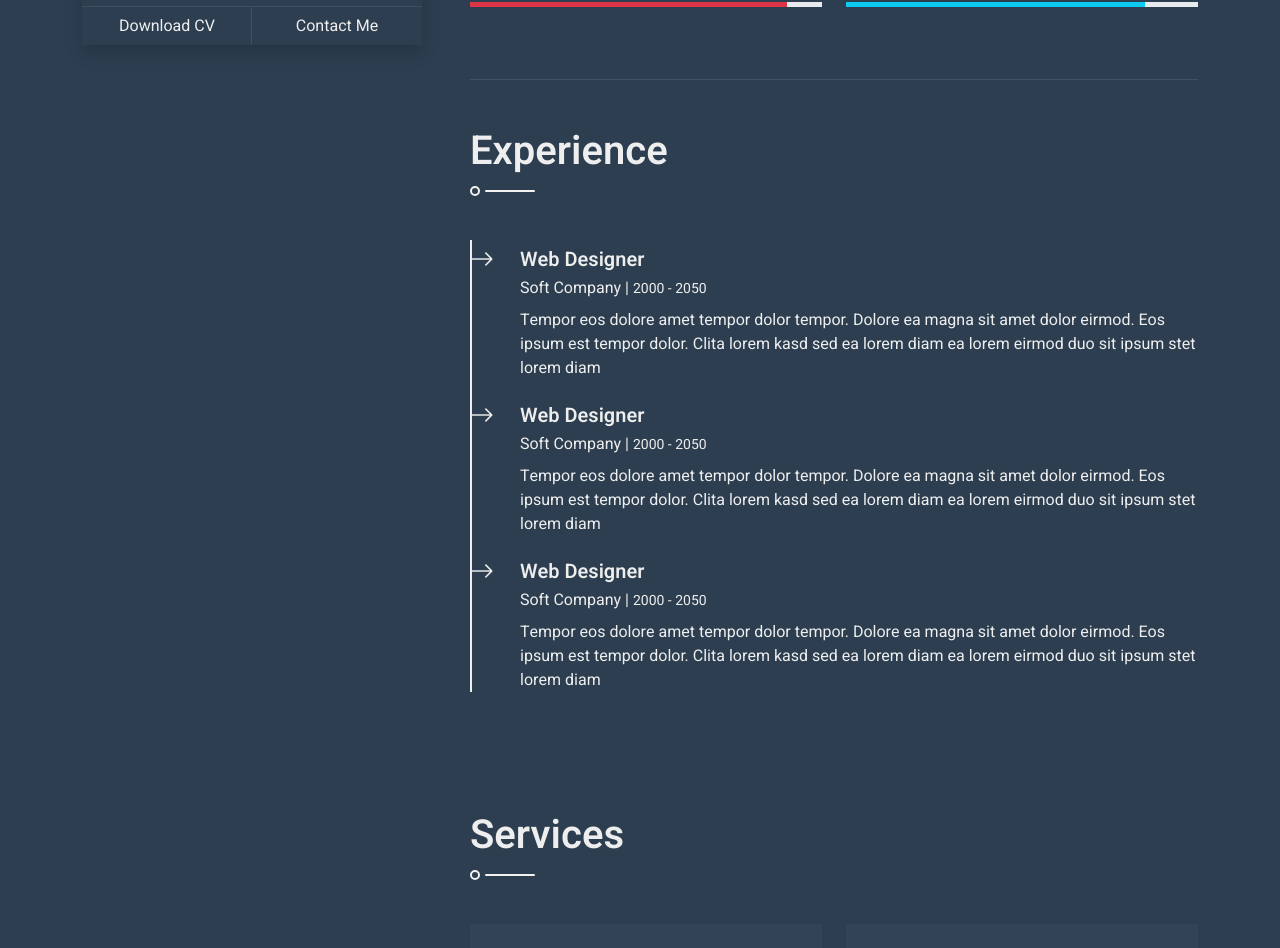
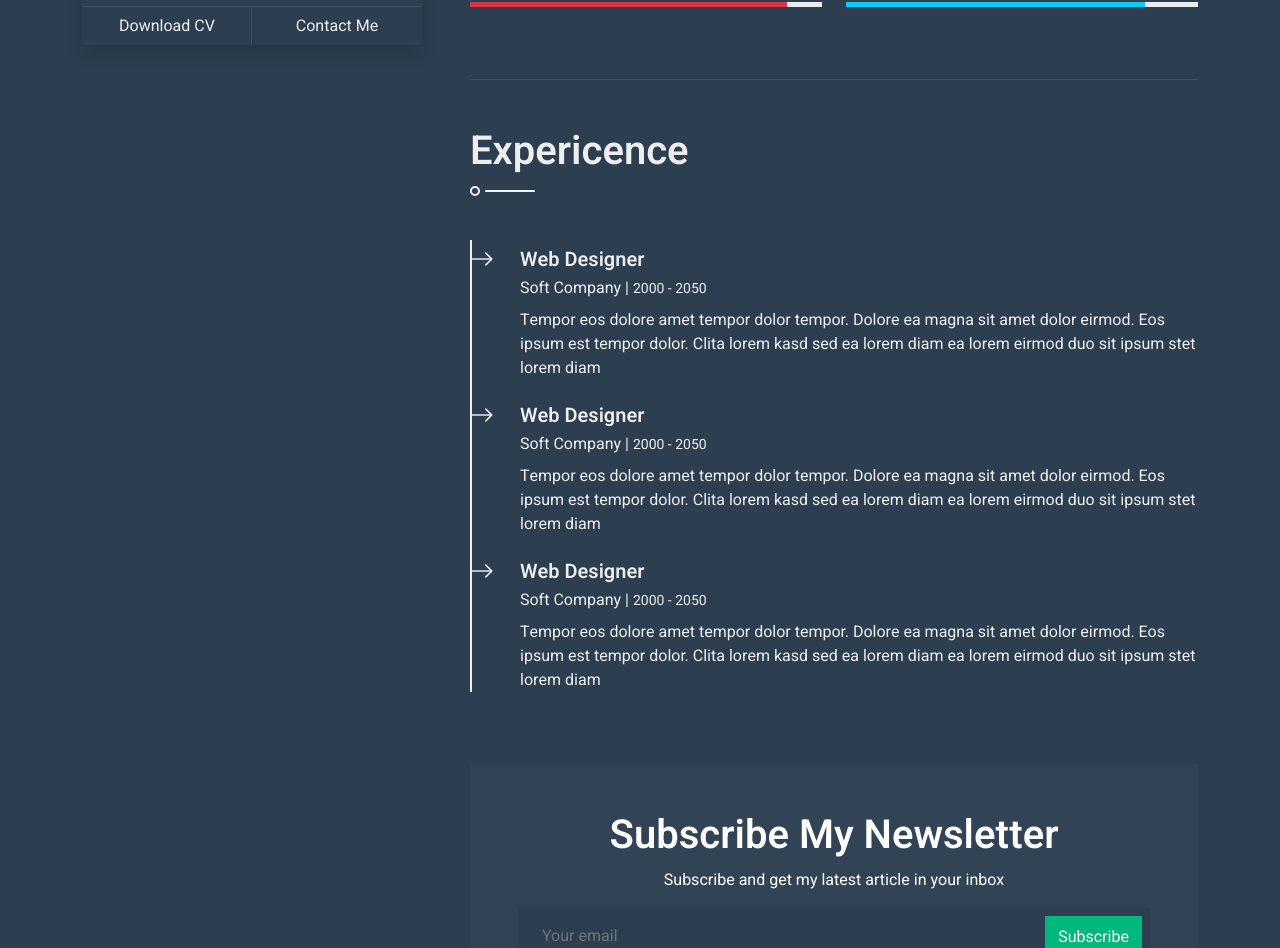
Before and after one commit to ferminlim2023/ferminlim2023.github.io, a plain HTML site: page index.html in a window 1280 px wide. Shown: the part 755-1703 px from the top of the page. Drawn offline with nearby package versions, Linux system fonts and the light colour scheme.

Commit message:
Revert "corrected errors"
This reverts commit e3c860e1ada58e84d29f2a7e7769ccb7a2baeac4.

```diff
--- a/index.html
+++ b/index.html
@@ -193,7 +193,7 @@
 
                     <!-- Expericence Start -->
                     <section class="py-5 wow fadeInUp" data-wow-delay="0.1s">
-                        <h1 class="title pb-3 mb-5">Experience</h1>
+                        <h1 class="title pb-3 mb-5">Expericence</h1>
                         <div class="border-start border-2 border-light pt-2 ps-5">
                             <div class="position-relative mb-4">
                                 <span class="bi bi-arrow-right fs-4 text-light position-absolute" style="top: -5px; left: -50px;"></span>
@@ -218,7 +218,7 @@
                     <!-- Expericence End -->
 
                     <!-- Subscribe Start -->
-                    <!-- <section class="wow fadeInUp" data-wow-delay="0.1s">
+                    <section class="wow fadeInUp" data-wow-delay="0.1s">
                         <div class="bg-secondary text-center p-5">
                             <h1 class="text-white font-weight-bold">Subscribe My Newsletter</h1>
                             <p class="text-white">Subscribe and get my latest article in your inbox</p>
@@ -227,7 +227,7 @@
                                 <button type="button" class="btn btn-primary py-2 position-absolute top-0 end-0 mt-2 me-2">Subscribe</button>
                             </div>
                         </div>
-                    </section> -->
+                    </section>
                     <!-- Subscribe End -->
 
                     <!-- Services Start -->
```
